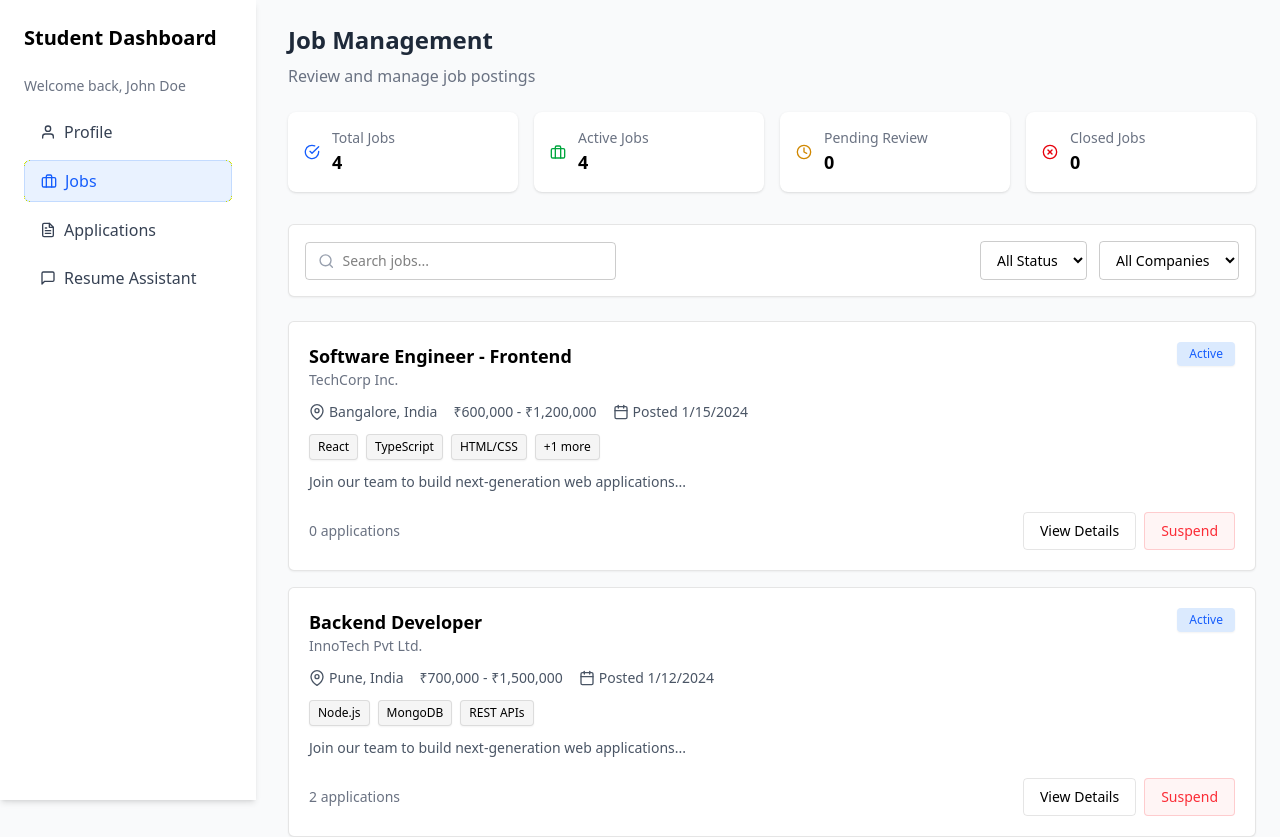
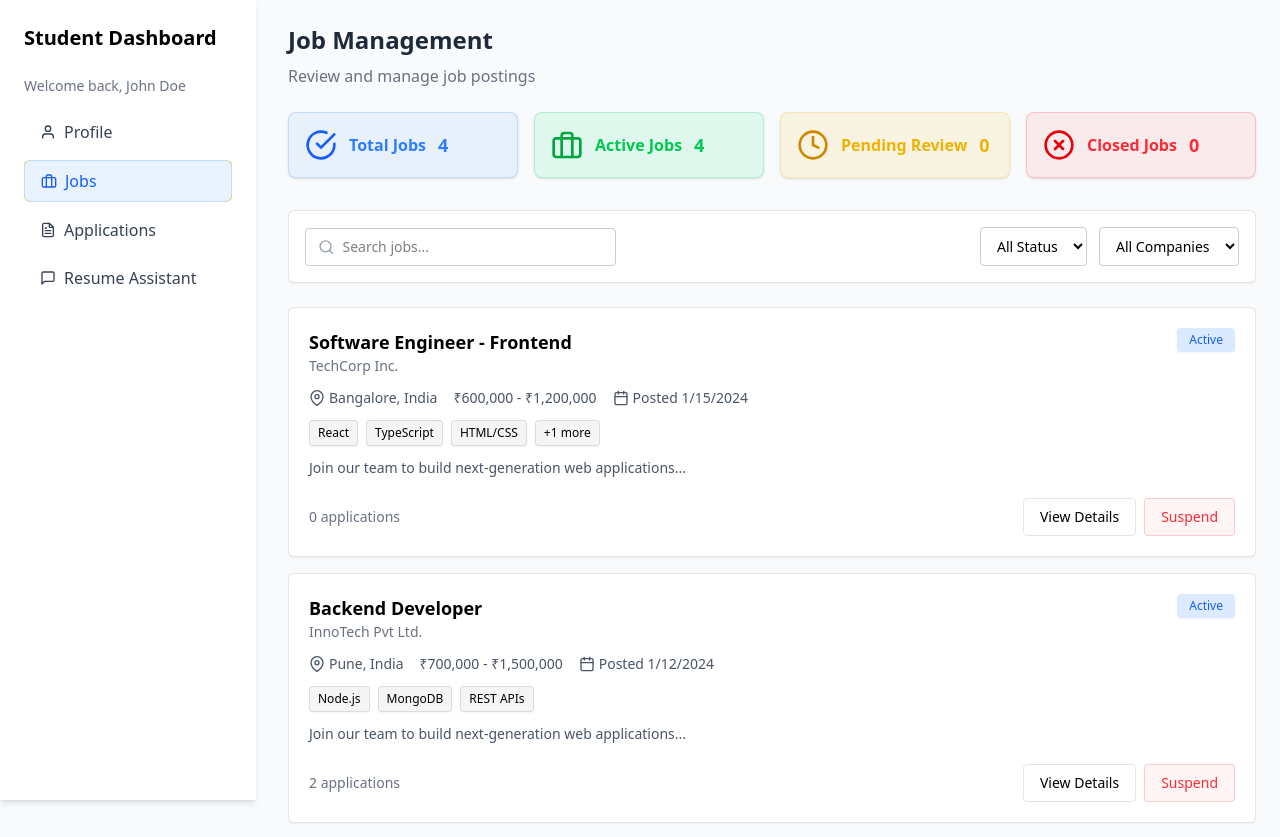
Before and after one commit to creativeArchitect/PlaceNest-client, a React (Vite) app: page /coordinator/manage-jobs in a window 1280 px wide. Shown: the top 837 px of the page. Built offline with nearby package versions, Linux system fonts and the light colour scheme.

Commit message:
updation in jobmanagement file

```diff
--- a/src/pages/JobManagement.tsx
+++ b/src/pages/JobManagement.tsx
@@ -13,22 +13,30 @@ import {
     {
       label: "Total Jobs",
       count: 4,
-      icon: <FiCheckCircle className="text-blue-600" />,
+      icon: <FiCheckCircle className="text-blue-600 h-8 w-8" />,
+      boxCss: "bg-blue-400/10 border border-blue-500/20 p-4 rounded-lg shadow flex items-center gap-3",
+      labelColor: "text-blue-500"
     },
     {
       label: "Active Jobs",
       count: 4,
-      icon: <FiBriefcase className="text-green-600" />,
+      icon: <FiBriefcase className="text-green-600 h-8 w-8" />,
+      boxCss: "bg-green-400/10 border border-green-500/20 p-4 rounded-lg shadow flex items-center gap-3",
+      labelColor: "text-green-500"
     },
     {
       label: "Pending Review",
       count: 0,
-      icon: <FiClock className="text-yellow-600" />,
+      icon: <FiClock className="text-yellow-600 h-8 w-8" />,
+      boxCss: "bg-yellow-400/10 border border-yellow-500/20 p-4 rounded-lg shadow flex items-center gap-3",
+      labelColor: "text-yellow-500"
     },
     {
       label: "Closed Jobs",
       count: 0,
-      icon: <FiXCircle className="text-red-600" />,
+      icon: <FiXCircle className="text-red-600 h-8 w-8" />,
+      boxCss: "bg-red-400/10 border border-red-500/20 p-4 rounded-lg shadow flex items-center gap-3",
+      labelColor: "text-red-500"
     },
   ];
 
@@ -92,15 +100,15 @@ import {
 
           {/* Stats */}
           <div className="grid grid-cols-4 gap-4 mb-8">
-            {statsData.map(({ label, count, icon }, i) => (
+            {statsData.map((s, i) => (
               <div
                 key={i}
-                className="bg-white p-4 rounded-lg shadow flex items-center gap-3"
+                className={`${s.boxCss}`}
               >
-                {icon}
-                <div>
-                  <p className="text-sm text-gray-500">{label}</p>
-                  <p className="text-lg font-bold">{count}</p>
+                {s.icon}
+                <div className="flex gap-3 items-center">
+                  <p className={`text-md font-semibold ${s.labelColor}`}>{s.label}</p>
+                  <p className={`text-lg font-bold ${s.labelColor}`}>{s.count}</p>
                 </div>
               </div>
             ))}
```
